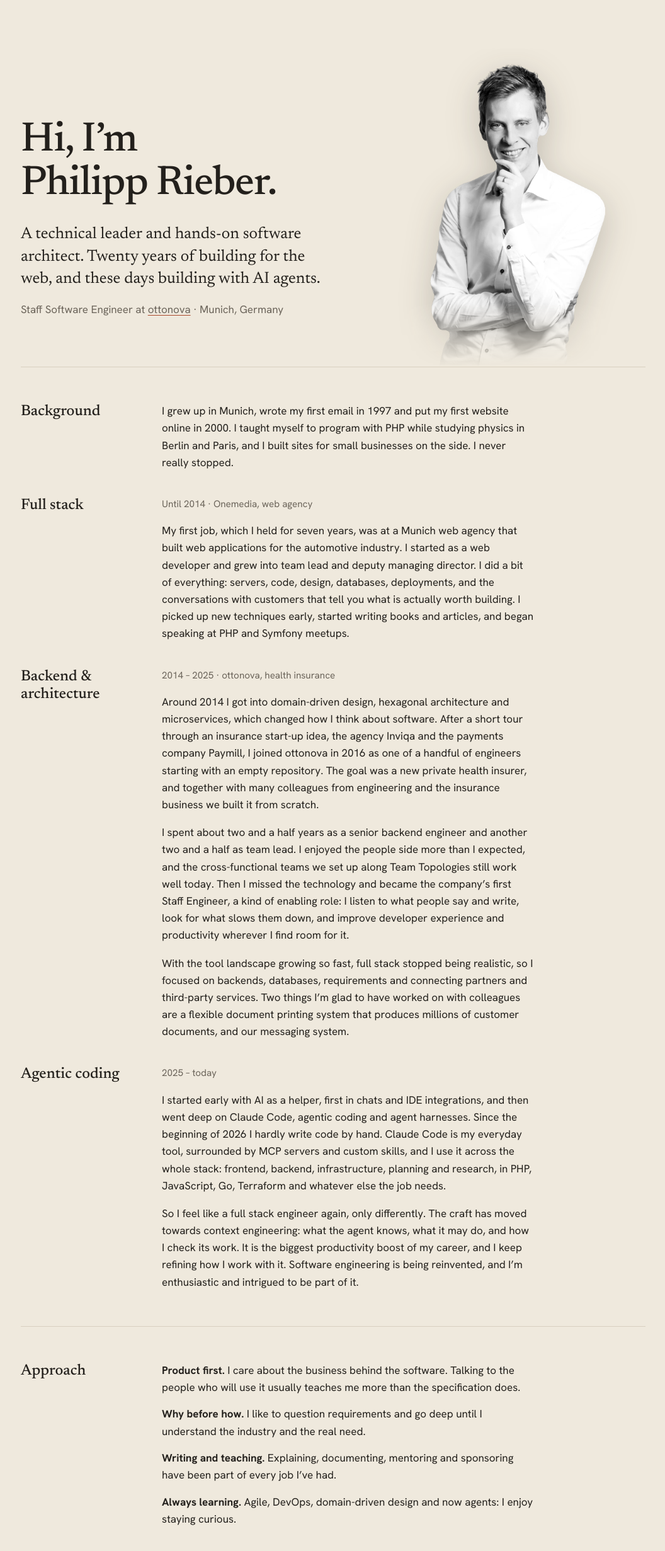
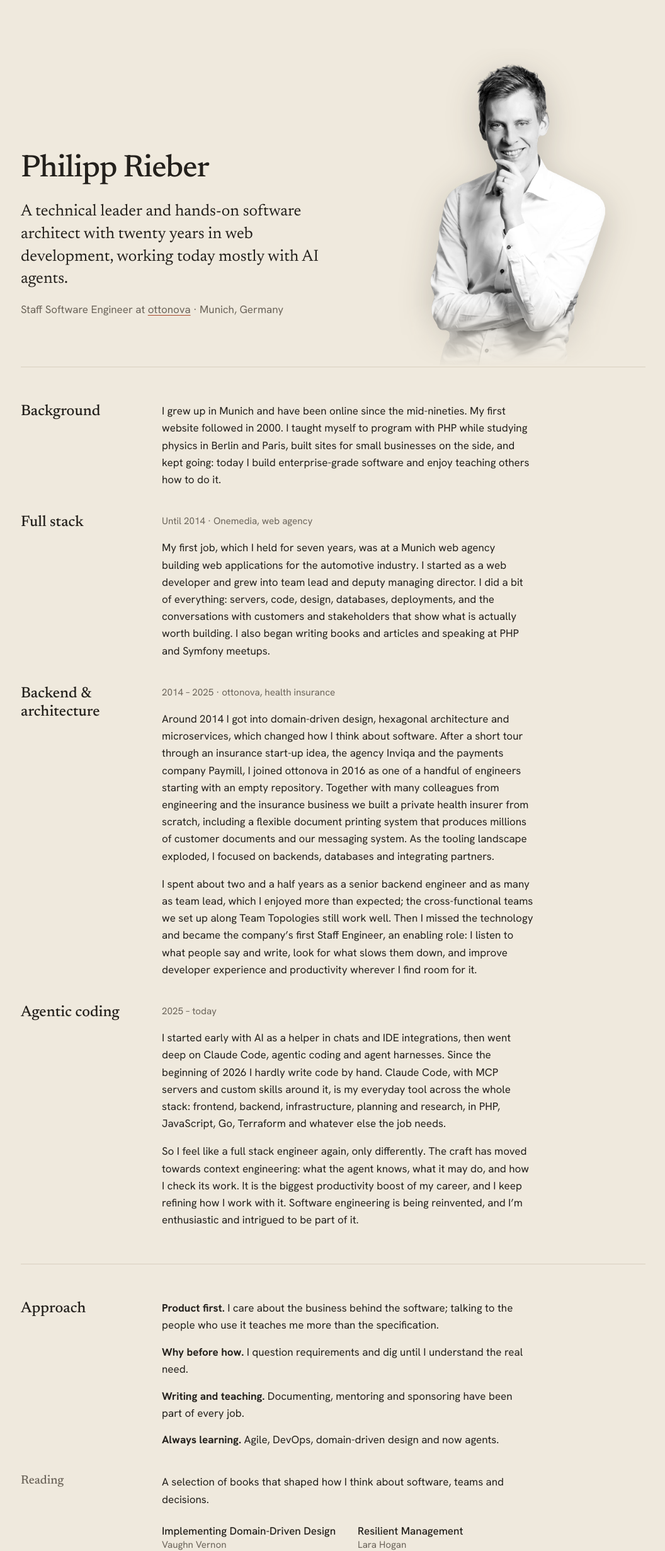
Before and after one commit to bicpi/homepage-philipp, a plain HTML site: page public/index.html in a window 1280 px wide. Shown: the part 51-2513 px from the top of the page at 63% size, without its empty margins (111-1167 px from the left). Drawn offline with Linux system fonts and the light colour scheme.

Commit message:
Fine-tune copy: tighter texts, smaller name, contributions back
Co-Authored-By: Claude Sonnet 5.5 <noreply@anthropic.com>

```diff
--- a/public/index.html
+++ b/public/index.html
@@ -54,8 +54,8 @@
     <div class="wrap">
       <section class="hero" aria-labelledby="hero-title">
         <div class="hero__text">
-          <h1 id="hero-title">Hi, I’m Philipp&nbsp;Rieber.</h1>
-          <p class="lead">A technical leader and hands-on software architect. Twenty years of building for the web, and these days building with AI agents.</p>
+          <h1 id="hero-title">Philipp&nbsp;Rieber</h1>
+          <p class="lead">A technical leader and hands-on software architect with twenty years in web development, working today mostly with AI agents.</p>
           <p class="hero__meta">Staff Software Engineer at <a href="https://www.ottonova.de/" rel="noopener">ottonova</a> · Munich, Germany</p>
         </div>
         <picture class="hero__portrait">
@@ -68,30 +68,30 @@
         <div class="row">
           <h2 class="row__head" id="career-title">Background</h2>
           <div class="row__body prose">
-            <p>I grew up in Munich, wrote my first email in 1997 and put my first website online in 2000. I taught myself to program with PHP while studying physics in Berlin and Paris, and I built sites for small businesses on the side. I never really stopped.</p>
+            <p>I grew up in Munich and have been online since the mid-nineties. My first website followed in 2000. I taught myself to program with PHP while studying physics in Berlin and Paris, built sites for small businesses on the side, and kept going: today I build enterprise-grade software and enjoy teaching others how to do it.</p>
           </div>
         </div>
         <div class="row">
           <h2 class="row__head">Full stack</h2>
           <div class="row__body prose">
             <p class="era">Until 2014 · Onemedia, web agency</p>
-            <p>My first job, which I held for seven years, was at a Munich web agency that built web applications for the automotive industry. I started as a web developer and grew into team lead and deputy managing director. I did a bit of everything: servers, code, design, databases, deployments, and the conversations with customers that tell you what is actually worth building. I picked up new techniques early, started writing books and articles, and began speaking at PHP and Symfony meetups.</p>
+            <p>My first job, which I held for seven years, was at a Munich web agency building web applications for the automotive industry. I started as a web developer and grew into team lead and deputy managing director. I did a bit of everything: servers, code, design, databases, deployments, and the conversations with customers and stakeholders that show what is actually worth building. I also began writing books and articles and speaking at PHP and Symfony meetups.</p>
           </div>
         </div>
         <div class="row">
           <h2 class="row__head">Backend &amp; architecture</h2>
           <div class="row__body prose">
             <p class="era">2014 – 2025 · ottonova, health insurance</p>
-            <p>Around 2014 I got into domain-driven design, hexagonal architecture and microservices, which changed how I think about software. After a short tour through an insurance start-up idea, the agency Inviqa and the payments company Paymill, I joined ottonova in 2016 as one of a handful of engineers starting with an empty repository. The goal was a new private health insurer, and together with many colleagues from engineering and the insurance business we built it from scratch.</p>
-            <p>I spent about two and a half years as a senior backend engineer and another two and a half as team lead. I enjoyed the people side more than I expected, and the cross-functional teams we set up along Team Topologies still work well today. Then I missed the technology and became the company’s first Staff Engineer, a kind of enabling role: I listen to what people say and write, look for what slows them down, and improve developer experience and productivity wherever I find room for it.</p>
-            <p>With the tool landscape growing so fast, full stack stopped being realistic, so I focused on backends, databases, requirements and connecting partners and third-party services. Two things I’m glad to have worked on with colleagues are a flexible document printing system that produces millions of customer documents, and our messaging system.</p>
+            <p>Around 2014 I got into domain-driven design, hexagonal architecture and microservices, which changed how I think about software. After a short tour through an insurance start-up idea, the agency Inviqa and the payments company Paymill, I joined ottonova in 2016 as one of a handful of engineers starting with an empty repository. Together with many colleagues from engineering and the insurance business we built a private health insurer from scratch, including a flexible document printing system that produces millions of customer documents and our messaging system. As the tooling landscape exploded, I focused on backends, databases and integrating partners.</p>
+            <p>I spent about two and a half years as a senior backend engineer and as many as team lead, which I enjoyed more than expected; the cross-functional teams we set up along Team Topologies still work well. Then I missed the technology and became the company’s first Staff Engineer, an enabling role: I listen to what people say and write, look for what slows them down, and improve developer experience and productivity wherever I find room for it.</p>
+
           </div>
         </div>
         <div class="row">
           <h2 class="row__head">Agentic coding</h2>
           <div class="row__body prose">
             <p class="era">2025 – today</p>
-            <p>I started early with AI as a helper, first in chats and IDE integrations, and then went deep on Claude Code, agentic coding and agent harnesses. Since the beginning of 2026 I hardly write code by hand. Claude Code is my everyday tool, surrounded by MCP servers and custom skills, and I use it across the whole stack: frontend, backend, infrastructure, planning and research, in PHP, JavaScript, Go, Terraform and whatever else the job needs.</p>
+            <p>I started early with AI as a helper in chats and IDE integrations, then went deep on Claude Code, agentic coding and agent harnesses. Since the beginning of 2026 I hardly write code by hand. Claude Code, with MCP servers and custom skills around it, is my everyday tool across the whole stack: frontend, backend, infrastructure, planning and research, in PHP, JavaScript, Go, Terraform and whatever else the job needs.</p>
             <p>So I feel like a full stack engineer again, only differently. The craft has moved towards context engineering: what the agent knows, what it may do, and how I check its work. It is the biggest productivity boost of my career, and I keep refining how I work with it. Software engineering is being reinvented, and I’m enthusiastic and intrigued to be part of it.</p>
           </div>
         </div>
@@ -102,17 +102,17 @@
           <h2 class="row__head" id="approach-title">Approach</h2>
           <div class="row__body">
             <ul class="points prose">
-              <li><strong>Product first.</strong> I care about the business behind the software. Talking to the people who will use it usually teaches me more than the specification does.</li>
-              <li><strong>Why before how.</strong> I like to question requirements and go deep until I understand the industry and the real need.</li>
-              <li><strong>Writing and teaching.</strong> Explaining, documenting, mentoring and sponsoring have been part of every job I’ve had.</li>
-              <li><strong>Always learning.</strong> Agile, DevOps, domain-driven design and now agents: I enjoy staying curious.</li>
+              <li><strong>Product first.</strong> I care about the business behind the software; talking to the people who use it teaches me more than the specification.</li>
+              <li><strong>Why before how.</strong> I question requirements and dig until I understand the real need.</li>
+              <li><strong>Writing and teaching.</strong> Documenting, mentoring and sponsoring have been part of every job.</li>
+              <li><strong>Always learning.</strong> Agile, DevOps, domain-driven design and now agents.</li>
             </ul>
           </div>
         </div>
         <div class="row">
           <h3 class="row__head">Reading</h3>
           <div class="row__body prose">
-            <p>I read a lot about the technical and the human side of engineering. These books shaped how I think about software, teams and decisions.</p>
+            <p>A selection of books that shaped how I think about software, teams and decisions.</p>
             <ul class="books">
               <li><cite>Implementing Domain-Driven Design</cite> <span>Vaughn Vernon</span></li>
               <li><cite>Building Microservices</cite> <span>Sam Newman</span></li>
@@ -229,6 +229,12 @@
             </ol>
           </div>
         </div>
+        <div class="row">
+          <h3 class="row__head">Contributions</h3>
+          <div class="row__body prose">
+            <p>On <a href="https://github.com/bicpi" rel="noopener">GitHub</a> I maintain small open source libraries and bundles and contribute to other projects, most often the <a href="https://github.com/symfony/symfony-docs" rel="noopener">Symfony documentation</a>. You can also find me on <a href="https://stackoverflow.com/users/1182743/philipp-rieber" rel="noopener">StackOverflow</a>.</p>
+          </div>
+        </div>
       </section>
 
       <section class="section" id="contact" aria-labelledby="contact-title">
@@ -245,7 +251,6 @@
 
   <footer class="site-footer">
     <div class="wrap site-footer__inner">
-      <p>© 2013–<span data-year>2026</span> Philipp Rieber</p>
       <p>
         <a href="/imprint-and-privacy/">Impressum &amp; Privacy</a>
       </p>
--- a/public/styles.css
+++ b/public/styles.css
@@ -168,15 +168,15 @@ main:focus { outline: none; }
 .hero__text { padding-bottom: clamp(2.5rem, 6vw, 5rem); }
 .hero h1 {
   font-family: var(--serif);
-  font-size: clamp(2.6rem, 5.6vw, 4.1rem);
+  font-size: clamp(2.1rem, 4.2vw, 3.1rem);
   font-weight: 500;
   line-height: 1.04;
   letter-spacing: -0.02em;
   text-wrap: balance;
 }
 .lead {
-  max-width: 34ch;
-  margin-top: 1.75rem;
+  max-width: 38ch;
+  margin-top: 1.5rem;
   font-family: var(--serif);
   font-size: clamp(1.3rem, 2.4vw, 1.6rem);
   line-height: 1.4;
```
